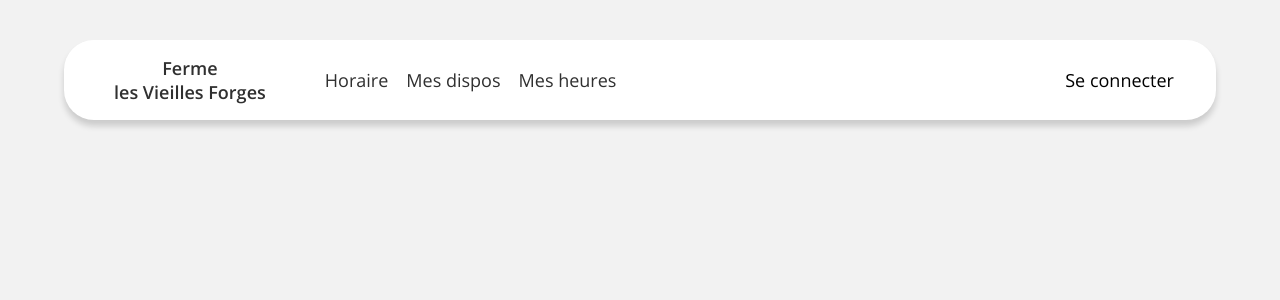
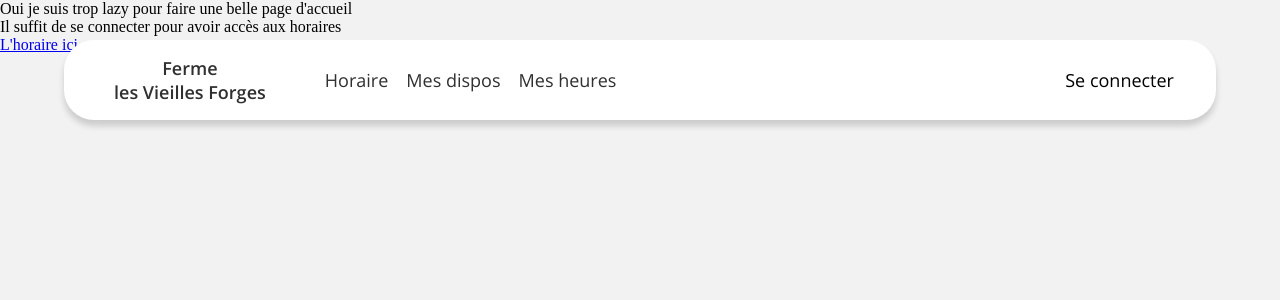
Before and after one commit to JulienR1/scheduleManager, a PHP site: page /index.php in a window 1280 px wide. Shown: the top 300 px of the page. Run offline with PHP 8.4, Linux system fonts and the light colour scheme; some libraries are stand-ins or nearby versions.

Commit message:
html accueil

```diff
--- a/site/index.php
+++ b/site/index.php
@@ -4,6 +4,13 @@ require "req/header.php";
 
 <main>
     <?php require "req/header-toggle.php";?>
+
+    <div id="lazy-container">
+        <p>Oui je suis trop lazy pour faire une belle page d'accueil</p>
+        <p>Il suffit de se connecter pour avoir accès aux horaires</p>
+
+        <a href="calendar.php">L'horaire ici</a>
+    </div>
 </main>
 
 <?php
```
